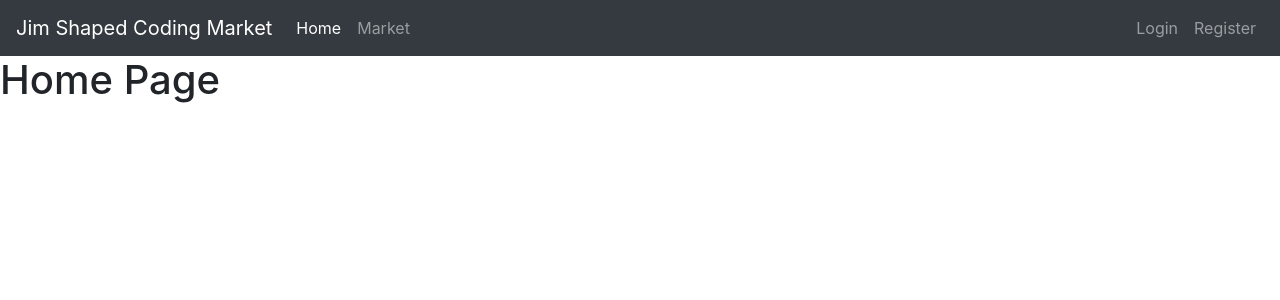
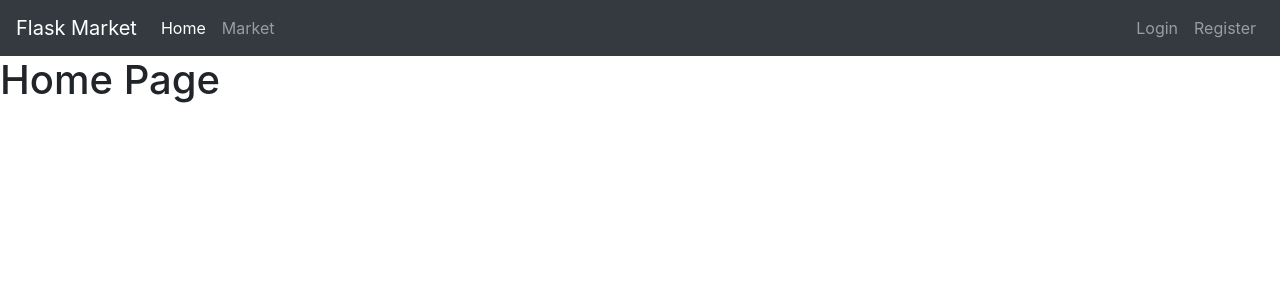
Before and after one commit to eddie-m-m/flask_market, a Flask app: page / in a window 1280 px wide. Shown: the top 300 px of the page. Run offline with Flask 3, Linux system fonts and the light colour scheme.

Commit message:
Update market name in navbar

```diff
--- a/templates/home.html
+++ b/templates/home.html
@@ -15,7 +15,7 @@
 
 <body>
   <nav class="navbar navbar-expand-md navbar-dark bg-dark">
-    <a class="navbar-brand" href="#">Jim Shaped Coding Market</a>
+    <a class="navbar-brand" href="#">Flask Market</a>
     <button class="navbar-toggler" type="button" data-toggle="collapse" data-target="#navbarNav">
       <span class="navbar-toggler-icon"></span>
     </button>
```
